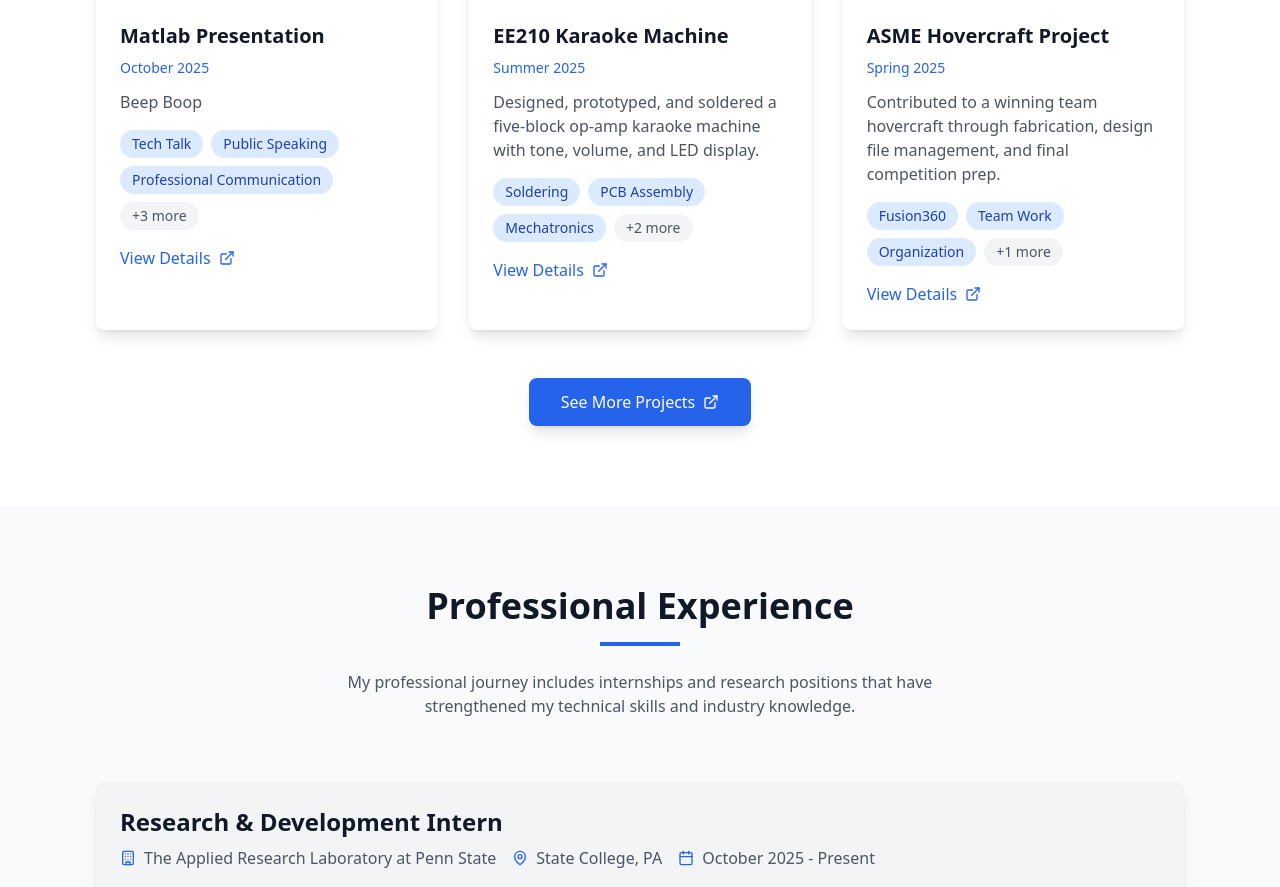
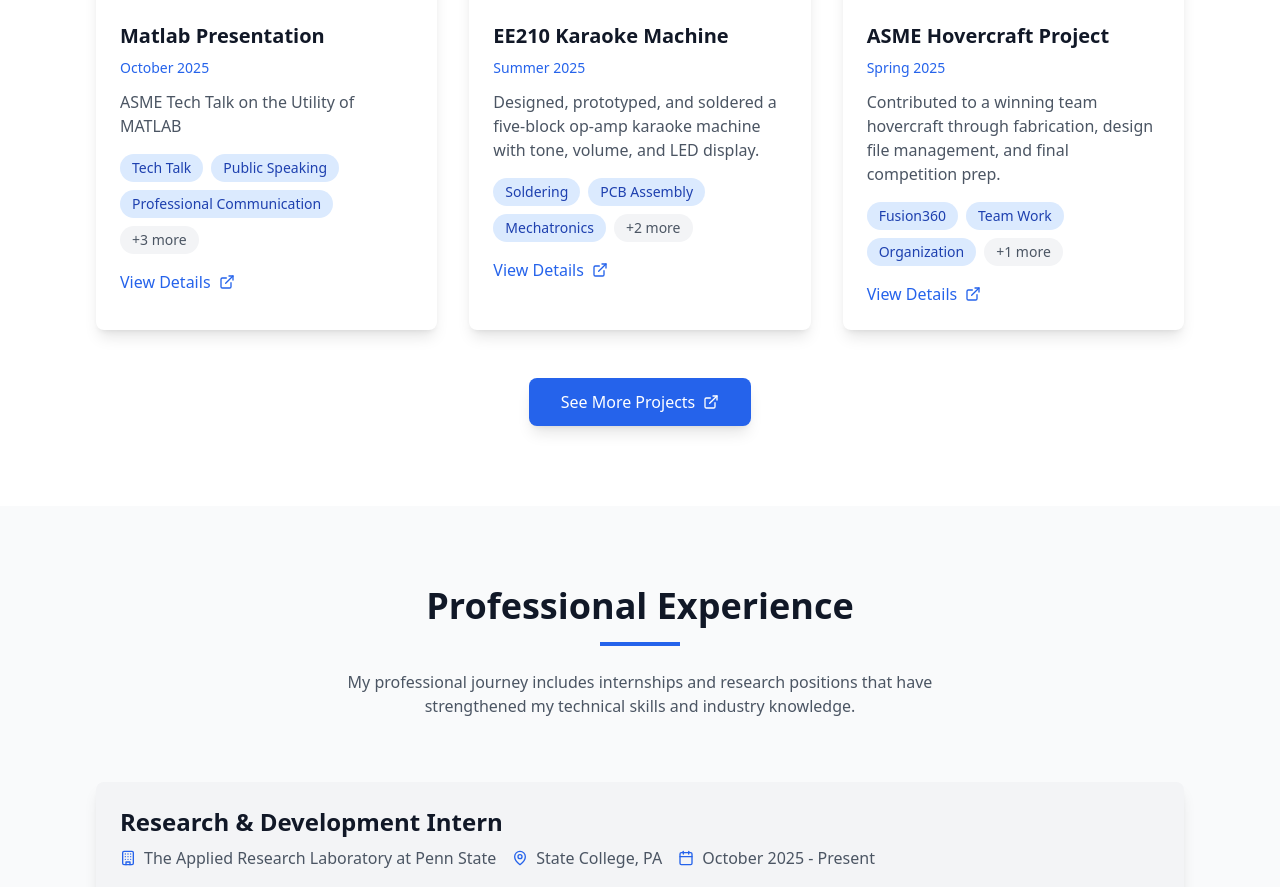
Before and after one commit to Cat-B/Catherine_Portfolio, a React (Vite) app: page / in a window 1280 px wide. Shown: the part 1834-2721 px from the top of the page. Built offline with nearby package versions, Linux system fonts and the light colour scheme.

Commit message:
Update short description for MATLAB presentation
Deleted Beep Boop filler finally

```diff
--- a/src/App.tsx
+++ b/src/App.tsx
@@ -262,7 +262,7 @@ const projectsData = [
     id: 40,
     title: "Matlab Presentation",
     date: "October 2025",
-    shortDescription: "Beep Boop",
+    shortDescription: "ASME Tech Talk on the Utility of MATLAB",
     image: "https://i.imgur.com/99CDz4C.png",
     tech: ["Tech Talk", "Public Speaking", "Professional Communication","AI Integration","Technical Presentation","MATLAB"],
     overview: "As the Dual Secretary for the Penn State chapter of ASME, I work closely with both the executive board and multiple design teams to support technical engagement within the organization. Early in the semester, I delivered a large-scale technical presentation focused on MATLAB, a tool that many undergraduate engineers approach with hesitation or frustration. My goal was to reframe MATLAB as an accessible, powerful engineering resource when used correctly, and to demonstrate its relevance across coursework, design teams, and real-world engineering applications.",
```
